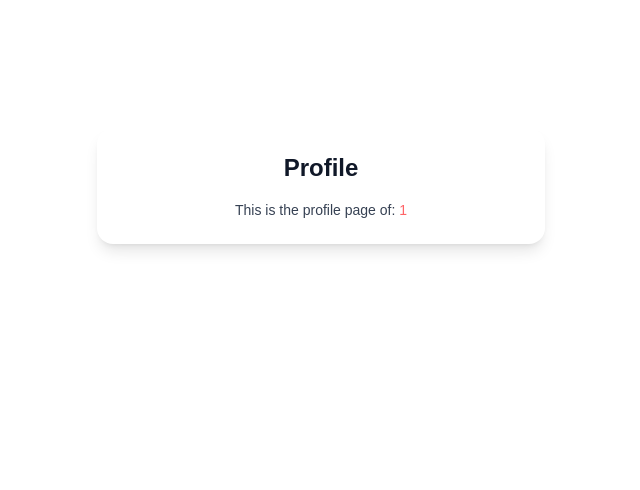
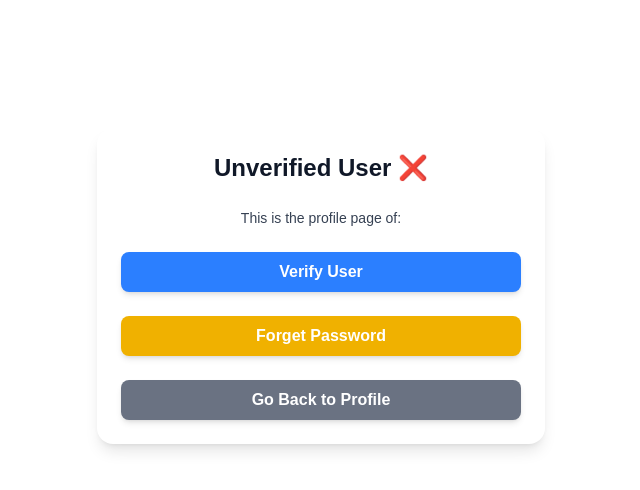
Before and after one commit to Purusharthseth/Full-Stack-Authentication-System, a Next.js app: page /profile/1 in a window 1280 px wide. Shown: the top 490 px of the page, without its empty margins (319-959 px from the left). Built offline with nearby package versions, Linux system fonts and the light colour scheme; no server answers.

Commit message:
Improved verification email logic, and enhanced ui of profile/id page, also fixed middlewares.

```diff
--- /dev/null
+++ b/src/app/api/users/getUserID/route.ts
@@ -0,0 +1,12 @@
+import { getDataFromToken } from "@/helpers/getDataFromToken";
+import { NextResponse, NextRequest } from "next/server";
+
+export async function GET(request: NextRequest) {
+    try {
+        const userId = await  getDataFromToken(request);
+        return NextResponse.json({message: "UserId retracted", userId}, { status: 200 });
+    } catch (error: any) {
+        console.error("Error in internal server.");
+        return NextResponse.json({ error: error.message }, { status: 500 });
+    }
+}
--- /dev/null
+++ b/src/app/api/users/sendVerificationEmail/route.ts
@@ -0,0 +1,13 @@
+import { sendEmail } from '@/helpers/mailer';
+import { NextRequest, NextResponse } from 'next/server';
+
+export async function POST(request: NextRequest) {
+    try {
+        const { email, userId } = await request.json();
+        await sendEmail({ email, emailType: 'VERIFY', userId });
+        return NextResponse.json({ message: 'Verification email sent successfully' }, { status: 200 });
+    } catch (error: any) {
+        console.log(error.message);
+        return NextResponse.json({ error: error.message }, { status: 500 });
+    }
+}
--- a/src/app/api/users/signup/route.ts
+++ b/src/app/api/users/signup/route.ts
@@ -1,5 +1,4 @@
 import { connect } from '@/dbconfig/dbconfig';
-import { sendEmail } from '@/helpers/mailer';
 import User from '@/models/userModel';
 import bcrypt from 'bcryptjs';
 import { NextRequest, NextResponse } from 'next/server';
@@ -28,8 +27,6 @@ export async function POST(request: NextRequest) {
             password: hashedPassword,
         }).save(); // creates the new user first, and then save sit too.
         console.log(savedUser);
-
-        await sendEmail({email, emailType: 'VERIFY', userId: savedUser._id});
         return NextResponse.json({ message: 'User created successfully', success:true, savedUser }, { status: 201 });
     } catch (error) {
         return NextResponse.json({ error: 'Error creating user. Please try again.' }, { status: 500 });
--- a/src/app/api/users/verifyEmail/route.ts
+++ b/src/app/api/users/verifyEmail/route.ts
@@ -17,7 +17,6 @@ export async function POST(request: NextRequest) {
         user.verifyToken = undefined;
         user.verifyTokenExpiry = undefined;
         await user.save();
-
         return NextResponse.json({ message: "Email verified successfully", success: true}, { status: 200 });
     } catch (error:any) {
         return NextResponse.json({ error: error.message }, { status: 500 });
--- a/src/app/auth/verify/page.tsx
+++ b/src/app/auth/verify/page.tsx
@@ -1,11 +1,13 @@
 "use client";
 import axios from "axios";
-import Link from "next/link";
+import { useRouter } from "next/navigation";
 import { useEffect, useState } from "react";
 
 export default function VerifyEmail() {
     const [success, setSuccess] = useState(false);
     const [loading, setLoading] = useState(true);
+
+    const router = useRouter();
 
     useEffect(() => {
         setLoading(true);
@@ -25,6 +27,11 @@ export default function VerifyEmail() {
             await axios.post("/api/users/verifyEmail", { token });
             setSuccess(true);
             setLoading(false);
+
+            setTimeout(() => {
+                router.push("/profile");
+            }, 2000);
+
         } catch (error: any) {
             setSuccess(false);
             setLoading(false);
--- a/src/app/profile/[id]/page.tsx
+++ b/src/app/profile/[id]/page.tsx
@@ -1,13 +1,88 @@
-export default async function userProfile({params}: any) {
+"use client";
+import axios from "axios";
+import Link from "next/link";
+import { useRouter } from "next/navigation";
+import React, { use, useEffect, useState } from "react";
+import toast from "react-hot-toast";
+
+export default function userProfile({ params }: any) {
+    const router = useRouter();
+    const [user, setUser] = useState<any>(null);
+    const [verieied, setVerified] = useState(false);
+    const [isVerifying, setIsVerifying] = useState(false);
+    const p = use(params);
+    const id = p.id;
+
+    useEffect(() => {
+        const fetchUser = async () => {
+            try {
+                const res: any = await axios.get("/api/users/profile");
+                setUser(res.data.user);
+            } catch (error) {
+                console.error("Error fetching user:", error);
+            }
+        };
+        fetchUser();
+    }, []);
+
+    useEffect(() => {
+        if (user) {
+            if (user._id != id) router.push("/profile");
+            setVerified(user.isVerified);
+        }
+    }, [user]);
+
+    const verifyUser = async () => {
+        setIsVerifying(true); // Disable button immediately on click
+        try {
+            await axios.post("/api/users/sendVerificationEmail", {
+                email: user.email,
+                userId: user._id,
+            });
+            setTimeout(() => {
+                setIsVerifying(false);
+            }, 60000);
+        } catch (error: any) {
+            toast.error("Error verifying user. Please try again.");
+            console.error(error.response?.data?.message || error.message);
+            setIsVerifying(false);
+        }
+    };
+
     return (
-        <div className="max-w-md mx-auto mt-32 p-6 bg-white dark:bg-zinc-900 shadow-lg rounded-2xl flex flex-col gap-4">
-        <h1 className="text-2xl font-bold text-center text-gray-900 dark:text-white">
-            Profile
-        </h1>
-        <p className="text-sm text-center text-gray-700 dark:text-gray-300">
-            This is the profile page of: {" "}
-            <span className="text-red-400 text-md">{await params.id}</span>
-        </p>
+        <div className="max-w-md mx-auto mt-32 p-6 bg-white dark:bg-zinc-900 shadow-lg rounded-2xl flex flex-col gap-6">
+            <h1 className="text-2xl font-bold text-center text-gray-900 dark:text-white">
+                {verieied ? "Verified User ✅" : "Unverified User ❌"}
+            </h1>
+            <p className="text-sm text-center text-gray-700 dark:text-gray-300">
+                This is the profile page of:{" "}
+                {user&&(<span className="text-red-400 text-md">{user.username}</span>)}
+            </p>
+
+            {!verieied && (
+                <button
+                    onClick={verifyUser}
+                    disabled={isVerifying}
+                    className={`px-4 py-2 w-full cursor-pointer bg-blue-500 text-white font-semibold rounded-lg shadow-md hover:bg-blue-600 focus:outline-none focus:ring-2 focus:ring-blue-500 focus:ring-opacity-50 ${isVerifying ? 'opacity-50 cursor-not-allowed' : ''
+                        }`}
+                >
+                    {isVerifying ? 'Resend available in 60s' : 'Verify User'}
+                </button>
+            )}
+
+            {/* Forget Password Section */}
+            <div className="flex flex-col gap-4 items-center">
+                <button className="px-4 py-2 w-full cursor-pointer bg-yellow-500 text-white font-semibold rounded-lg shadow-md hover:bg-yellow-600 focus:outline-none focus:ring-2 focus:ring-yellow-500 focus:ring-opacity-50">
+                    Forget Password
+                </button>
+            </div>
+
+            {/* Go Back to Profile Section */}
+            <Link href="/profile" className="flex flex-col gap-4 items-center">
+                <button className="px-4 py-2 w-full cursor-pointer bg-gray-500 text-white font-semibold rounded-lg shadow-md hover:bg-gray-600 focus:outline-none focus:ring-2 focus:ring-gray-500 focus:ring-opacity-50">
+                    Go Back to Profile
+                </button>
+            </Link>
         </div>
     );
 }
--- a/src/app/profile/page.tsx
+++ b/src/app/profile/page.tsx
@@ -3,7 +3,7 @@ import axios from "axios";
 import { set } from "mongoose";
 import Link from "next/link";
 import { useRouter } from "next/navigation";
-import React, { useEffect, useState } from "react";
+import React, { use, useEffect, useState } from "react";
 import toast from "react-hot-toast";
 
 export default function ProfilePage() {
@@ -19,21 +19,24 @@ export default function ProfilePage() {
     }
   };
   const [userId, setUserId] = useState<any>(null);
-  const [username, setUsername] = useState<any>(null);
+  useEffect(() => {
+    const fetchUserId = async () => {
+      try {
+        const { data } = await axios.get("/api/users/getUserID");
+        setUserId(data.userId);
+      } catch (error: any) {
+        console.log("Error fetching user ID:", error.response.data.error);
+        toast.error(error.response.data.error);
+      }
+    };
+    fetchUserId();
+  }, []);
 
-  const getUser = async () => {
-    const res: any = await axios.get("/api/users/profile");
-    setUserId(res.data.user._id);
-    setUsername(res.data.user.username);
-  };
   return (
     <div className="max-w-md mx-auto mt-30 p-6 bg-white dark:bg-zinc-900 shadow-lg rounded-2xl flex flex-col gap-4">
       <h1 className="text-2xl font-bold text-center text-gray-900 dark:text-white">
-        Profile
+        User Logged In
       </h1>
-      <p className="text-sm text-center text-gray-700 dark:text-gray-300">
-        This is the profile page.
-      </p>
       <hr />
       <button
         onClick={logout}
@@ -46,15 +49,8 @@ export default function ProfilePage() {
         href={userId ? `/profile/${userId}` : "#"}
         className="mt-4 w-full bg-blue-600 hover:bg-blue-700 text-white font-medium py-2 rounded-lg text-center transition duration-200"
       >
-        {userId ? `View Profile of ${username}` : "Click below to get user profile..."}
+        CLick to View User Profile
       </Link>
-
-      <button
-        className="mt-4 w-full cursor-pointer bg-blue-600 hover:bg-blue-700 text-white font-medium py-2 rounded-lg transition duration-200 disabled:opacity-50 disabled:cursor-not-allowed"
-        onClick={getUser}
-      >
-        Get User Details
-      </button>
     </div>
   );
 }
--- a/src/app/signup/page.tsx
+++ b/src/app/signup/page.tsx
@@ -147,5 +147,4 @@ export default function SignupPage() {
   );
 }
 
-
 //https://nextjs.org/docs/app/guides/authentication have this implemented in your site later on.
--- a/src/helpers/getDataFromToken.ts
+++ b/src/helpers/getDataFromToken.ts
@@ -8,6 +8,6 @@ export const getDataFromToken = (req: NextRequest) => {
         const data:any = jwt.verify(token, process.env.TOKEN_SECRET as string);
         return data.id;
     } catch (error: any) {
-        throw new Error(error.message);
+        console.error("Error in getDataFromToken:", error.message);
     }
 };
```
Also changed, not shown: src/middleware.ts (+18 -13 lines).
